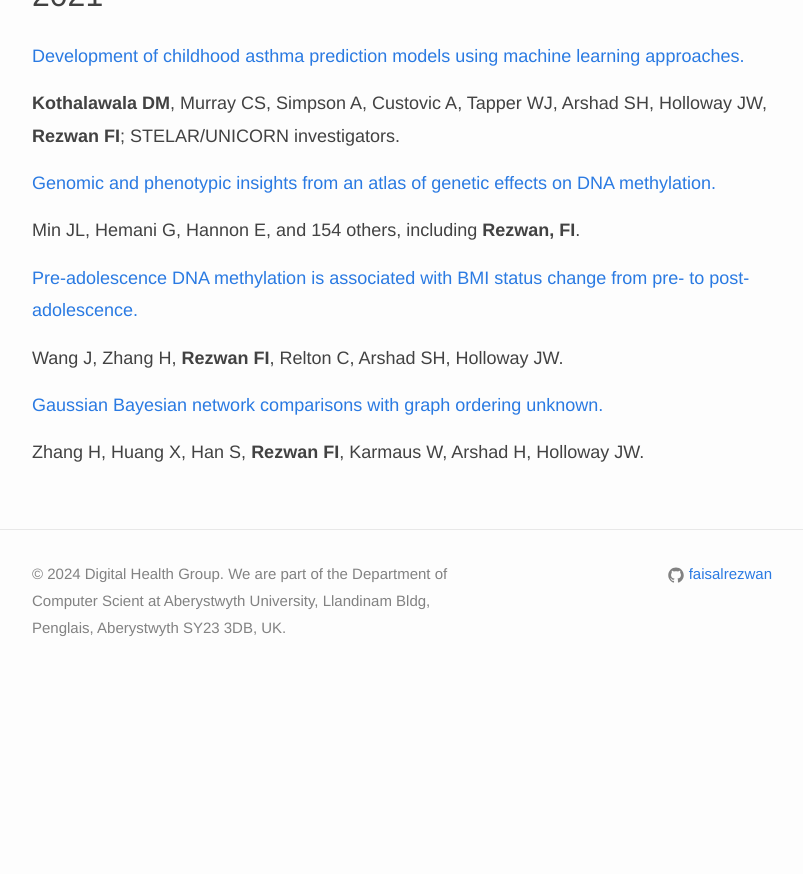
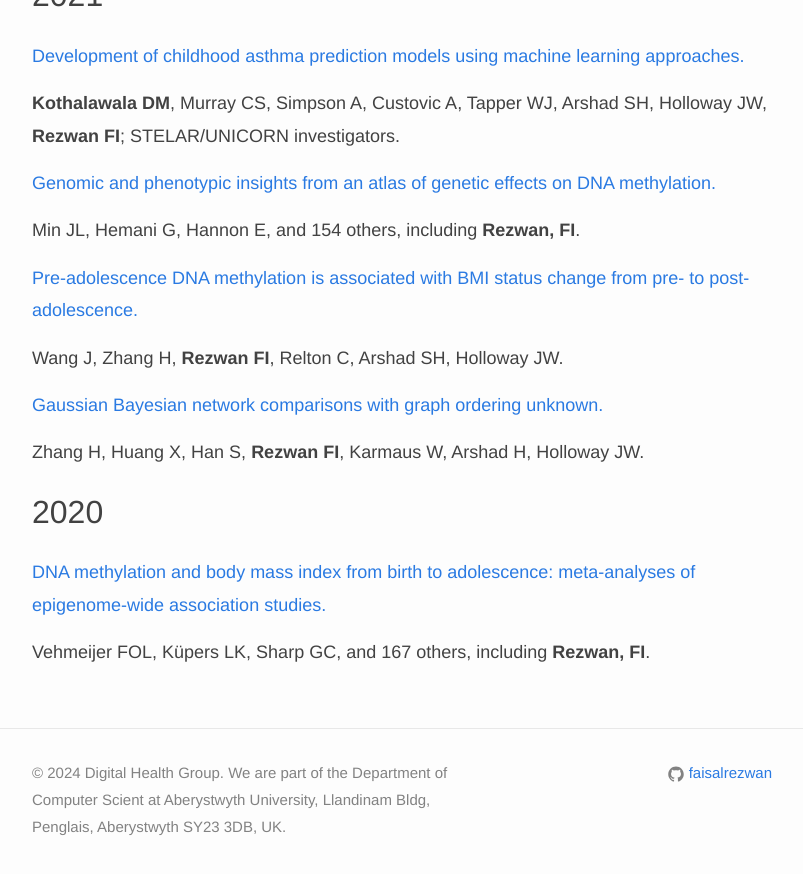
Before and after one commit to rezwanlab/Test, a Jekyll site: the page built from _pages/publications/index.md, in a window 1280 px wide and 900 px high, scrolled down 2134 px. Shown: the top 874 px of the window, without its empty margins (238-1041 px from the left). Built offline with Jekyll 4.4.1, drawn with Linux system fonts in a browser that asks for light colours; nearby versions of some CDN libraries; before the commit the page ends 2835 px from its top, so only the background shows below that.

Commit message:
Update index.md

```diff
--- a/_pages/publications/index.md
+++ b/_pages/publications/index.md
@@ -73,3 +73,9 @@ Wang J, Zhang H, **Rezwan FI**, Relton C, Arshad SH, Holloway JW.
 [Gaussian Bayesian network comparisons with graph ordering unknown.](https://doi.org/10.1016/j.csda.2020.107156)
 
 Zhang H, Huang X, Han S, **Rezwan FI**, Karmaus W, Arshad H, Holloway JW.
+
+## 2020
+
+[DNA methylation and body mass index from birth to adolescence: meta-analyses of epigenome-wide association studies.](https://doi.org/10.1186/s13073-020-00810-w)
+
+Vehmeijer FOL, Küpers LK, Sharp GC, and 167 others, including **Rezwan, FI**.
```
